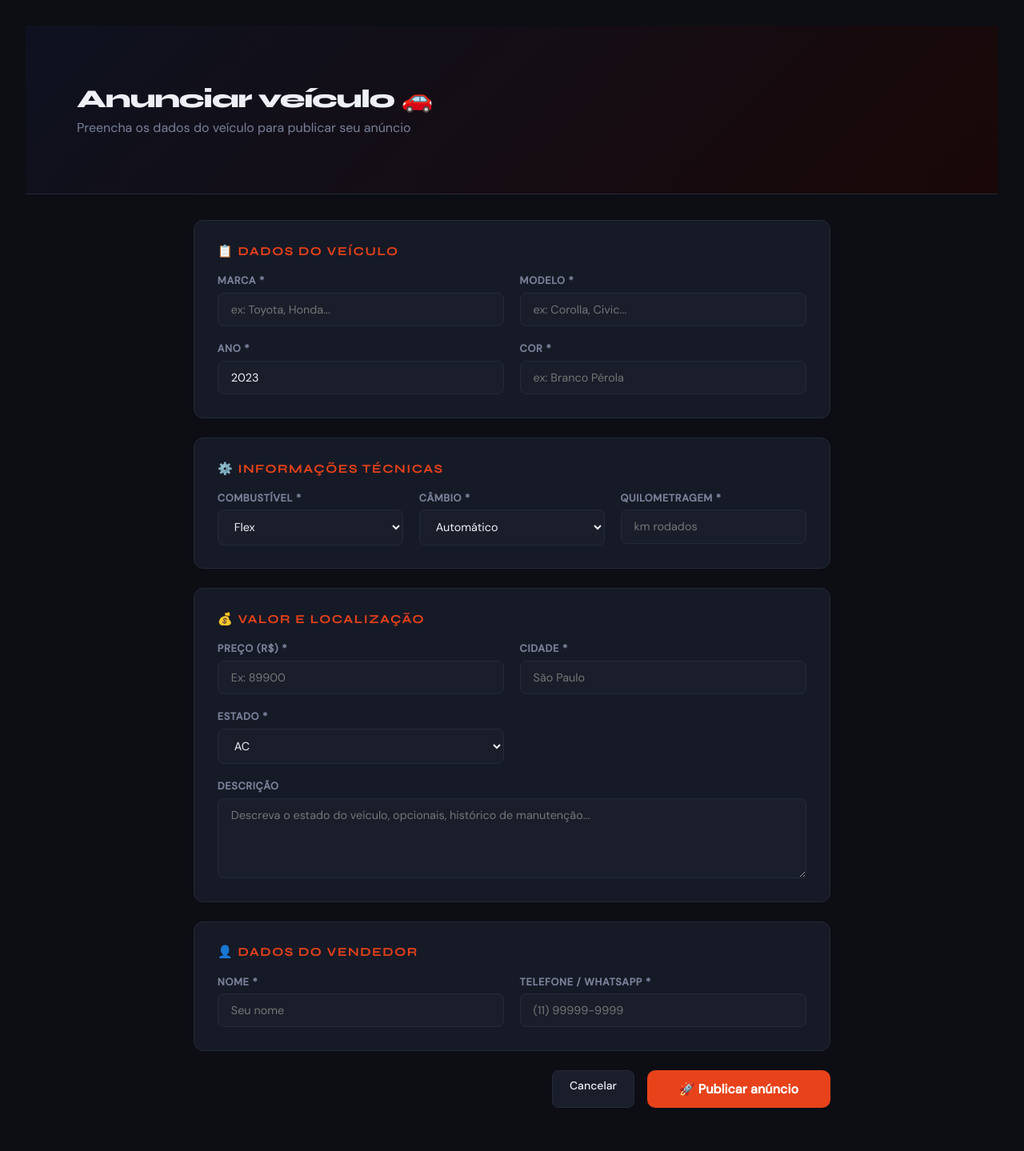
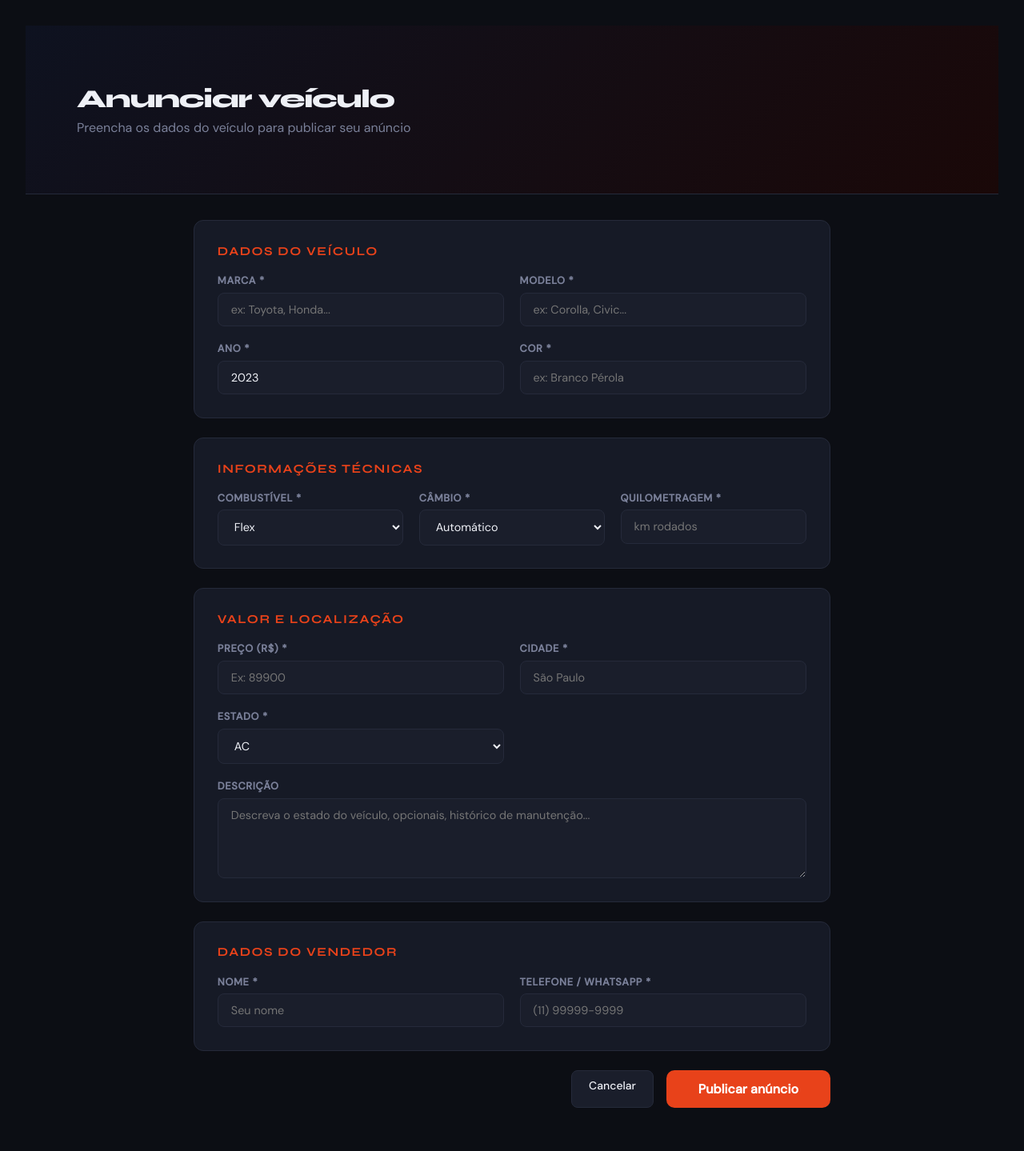
Before and after one commit to RafaelBezerra01/AUTOBR, a Flask app: page /car/new in a window 1280 px wide. Shown: the part 64-1503 px from the top of the page at 80% size. Run offline with Flask 3, Linux system fonts and the light colour scheme.

Commit message:
correções e organização

```diff
--- a/app.py
+++ b/app.py
@@ -4,13 +4,16 @@ import os
 
 app = Flask(__name__)
 app.secret_key = 'webmotors_secret'
-DB_PATH = 'cars.db'
+basedir = os.path.abspath(os.path.dirname(__file__))
+DB_PATH = os.path.join(basedir, 'cars.db')
 
+# Função para obter conexão com o banco de dados
 def get_db():
     conn = sqlite3.connect(DB_PATH)
     conn.row_factory = sqlite3.Row
     return conn
 
+# Função para inicializar o banco de dados e criar a tabela de carros
 def init_db():
     conn = get_db()
     conn.execute('''
@@ -32,7 +35,8 @@ def init_db():
             created_at TIMESTAMP DEFAULT CURRENT_TIMESTAMP
         )
     ''')
-    # Seed data
+
+    # Seed inicial de dados para testes
     count = conn.execute('SELECT COUNT(*) FROM cars').fetchone()[0]
     if count == 0:
         seeds = [
@@ -50,6 +54,7 @@ def init_db():
         conn.commit()
     conn.close()
 
+# Página inicial com busca e filtros
 @app.route('/')
 def index():
     conn = get_db()
@@ -89,6 +94,7 @@ def index():
                            search=search, brand=brand, min_price=min_price,
                            max_price=max_price, fuel=fuel, transmission=transmission)
 
+# Página de detalhes do veículo
 @app.route('/car/<int:car_id>')
 def car_detail(car_id):
     conn = get_db()
@@ -99,22 +105,37 @@ def car_detail(car_id):
         return redirect(url_for('index'))
     return render_template('detail.html', car=car)
 
+#criação de anúncios com validação de dados numéricos e mensagens de erro para o usuário
 @app.route('/car/new', methods=['GET', 'POST'])
 def car_new():
     if request.method == 'POST':
         data = request.form
+
+        # Validação de dados numéricos
+        try:
+            year = int(data['year'])
+            price = float(data['price'])
+            mileage = int(data['mileage'])
+        except ValueError:
+            flash('Erro: Os campos Ano, Preço e Quilometragem devem conter apenas números.', 'error')
+            # Retorna o formulário com os dados preenchidos para o usuário corrigir
+            return render_template('form.html', car=data, action='new')
+
+        # Se passou na validação, insere no banco
         conn = get_db()
         conn.execute('''INSERT INTO cars (brand, model, year, price, mileage, fuel, transmission, color, description, city, state, seller_name, seller_phone)
                         VALUES (?,?,?,?,?,?,?,?,?,?,?,?,?)''',
-                     (data['brand'], data['model'], int(data['year']), float(data['price']),
-                      int(data['mileage']), data['fuel'], data['transmission'], data['color'],
+                     (data['brand'], data['model'], year, price,
+                      mileage, data['fuel'], data['transmission'], data['color'],
                       data['description'], data['city'], data['state'], data['seller_name'], data['seller_phone']))
         conn.commit()
         conn.close()
         flash('Veículo anunciado com sucesso!', 'success')
         return redirect(url_for('index'))
+
     return render_template('form.html', car=None, action='new')
 
+# Edição de anúncios com validação de dados numéricos e mensagens de erro para o usuário
 @app.route('/car/<int:car_id>/edit', methods=['GET', 'POST'])
 def car_edit(car_id):
     conn = get_db()
@@ -137,6 +158,7 @@ def car_edit(car_id):
     conn.close()
     return render_template('form.html', car=car, action='edit')
 
+# Exclusão de anúncios
 @app.route('/car/<int:car_id>/delete', methods=['POST'])
 def car_delete(car_id):
     conn = get_db()
@@ -146,6 +168,7 @@ def car_delete(car_id):
     flash('Veículo removido com sucesso.', 'success')
     return redirect(url_for('index'))
 
+# Endpoint para estatísticas básicas da plataforma
 @app.route('/api/stats')
 def stats():
     conn = get_db()
--- a/templates/base.html
+++ b/templates/base.html
@@ -4,12 +4,12 @@
     <meta charset="UTF-8">
     <meta name="viewport" content="width=device-width, initial-scale=1.0">
     <title>{% block title %}AutoBR — Compre e Venda Veículos{% endblock %}</title>
-    <link rel="stylesheet" href="styles.css">
 
     <link rel="preconnect" href="https://fonts.googleapis.com">
 
     <link href="https://fonts.googleapis.com/css2?family=Syne:wght@400;600;700;800&family=DM+Sans:wght@300;400;500&display=swap" rel="stylesheet">
 
+    <link rel="stylesheet" href="{{ url_for('static', filename='css/styles.css') }}">
 
     {% block extra_style %}{% endblock %}
 </head>
--- a/templates/form.html
+++ b/templates/form.html
@@ -44,7 +44,7 @@ select option { background: var(--surface2); }
             <a href="/car/{{ car.id }}" style="color:var(--muted);text-decoration:none">{{ car.brand }} {{ car.model }}</a> › Editar
         </div>
         {% endif %}
-        <div class="form-title">{% if action == 'new' %}Anunciar veículo 🚗{% else %}Editar anúncio ✏️{% endif %}</div>
+        <div class="form-title">{% if action == 'new' %}Anunciar veículo {% else %}Editar anúncio {% endif %}</div>
         <div class="form-sub">Preencha os dados do veículo para {% if action == 'new' %}publicar seu anúncio{% else %}atualizar o anúncio{% endif %}</div>
     </div>
 </div>
@@ -52,7 +52,7 @@ select option { background: var(--surface2); }
 <div class="form-layout">
     <form method="POST">
         <div class="form-section">
-            <div class="form-section-title">📋 Dados do veículo</div>
+            <div class="form-section-title"> Dados do veículo</div>
             <div class="form-grid">
                 <div class="form-group">
                     <label>Marca *</label>
@@ -74,7 +74,7 @@ select option { background: var(--surface2); }
         </div>
 
         <div class="form-section">
-            <div class="form-section-title">⚙️ Informações técnicas</div>
+            <div class="form-section-title">Informações técnicas</div>
             <div class="form-grid three">
                 <div class="form-group">
                     <label>Combustível *</label>
@@ -99,7 +99,7 @@ select option { background: var(--surface2); }
         </div>
 
         <div class="form-section">
-            <div class="form-section-title">💰 Valor e localização</div>
+            <div class="form-section-title">Valor e localização</div>
             <div class="form-grid">
                 <div class="form-group">
                     <label>Preço (R$) *</label>
@@ -125,7 +125,7 @@ select option { background: var(--surface2); }
         </div>
 
         <div class="form-section">
-            <div class="form-section-title">👤 Dados do vendedor</div>
+            <div class="form-section-title"> Dados do vendedor</div>
             <div class="form-grid">
                 <div class="form-group">
                     <label>Nome *</label>
@@ -141,7 +141,7 @@ select option { background: var(--surface2); }
         <div class="form-actions">
             <a href="{{ '/car/' + car.id|string if car else '/' }}" class="btn-secondary">Cancelar</a>
             <button type="submit" class="btn-primary btn-submit">
-                {% if action == 'new' %}🚀 Publicar anúncio{% else %}💾 Salvar alterações{% endif %}
+                {% if action == 'new' %} Publicar anúncio{% else %} Salvar alterações{% endif %}
             </button>
         </div>
     </form>
```
Also changed, not shown: templates/detail.html (+6 -6 lines), templates/index.html (+5 -5 lines), cars.db, static/css/styles.css (renamed from styles.css), templates/cars.db (deleted).
